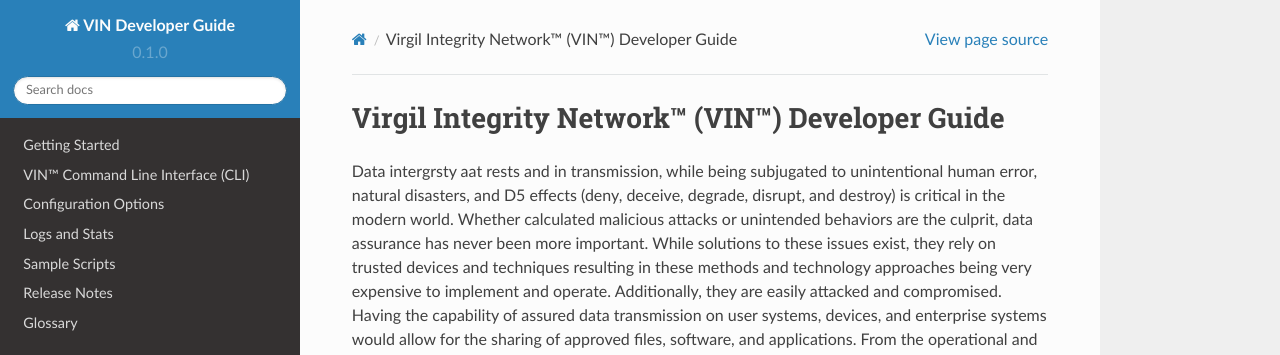
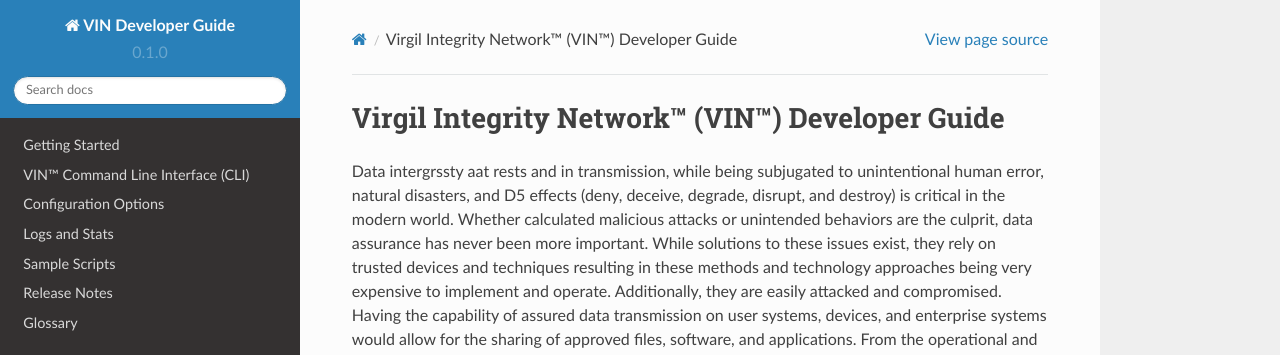
Before and after one commit to Market-Insight-Solutions-LLC/vin-developer-guide, a Sphinx documentation site: the page built from docs/source/index.rst, in a window 1280 px wide. Shown: the top 355 px of the page. Built offline with Sphinx 7.4.7 and the Read the Docs theme 2.0.0, drawn with Linux system fonts in a browser that asks for light colours; some of the changed text lies outside the part shown.

```diff
--- a/docs/source/conf.py
+++ b/docs/source/conf.py
@@ -55,7 +55,7 @@
 #html_style = 'css/custom.css'
 
 def setup(app):
-    app.add_css_file('custom.css', 300)
+    app.add_css_file('custom.css', 200)
 #html_css_files = [
 #    'css/custom.css',
 #]
--- a/docs/source/index.rst
+++ b/docs/source/index.rst
@@ -16,7 +16,7 @@
 
 
 
-Data intergrsty aat rests and in transmission, while being subjugated to unintentional human error, natural disasters, and D5 effects (deny, deceive, degrade, disrupt, and destroy) is critical in the modern world. Whether calculated malicious attacks or unintended behaviors are the culprit, data assurance has never been more important. While solutions to these issues exist, they rely on trusted devices and techniques resulting in these methods and technology approaches being very expensive to implement and operate. Additionally, they are easily attacked and compromised. Having the capability of assured data transmission on user systems, devices, and enterprise systems would allow for the sharing of approved files, software, and applications. From the operational and strategic perspective, there is a significant need to ensure that data integrity is assured when data is being uploaded to or transmitted from mission critical systems and data repositories.
+Data intergrssty aat rests and in transmission, while being subjugated to unintentional human error, natural disasters, and D5 effects (deny, deceive, degrade, disrupt, and destroy) is critical in the modern world. Whether calculated malicious attacks or unintended behaviors are the culprit, data assurance has never been more important. While solutions to these issues exist, they rely on trusted devices and techniques resulting in these methods and technology approaches being very expensive to implement and operate. Additionally, they are easily attacked and compromised. Having the capability of assured data transmission on user systems, devices, and enterprise systems would allow for the sharing of approved files, software, and applications. From the operational and strategic perspective, there is a significant need to ensure that data integrity is assured when data is being uploaded to or transmitted from mission critical systems and data repositories.
 
 
 
```
